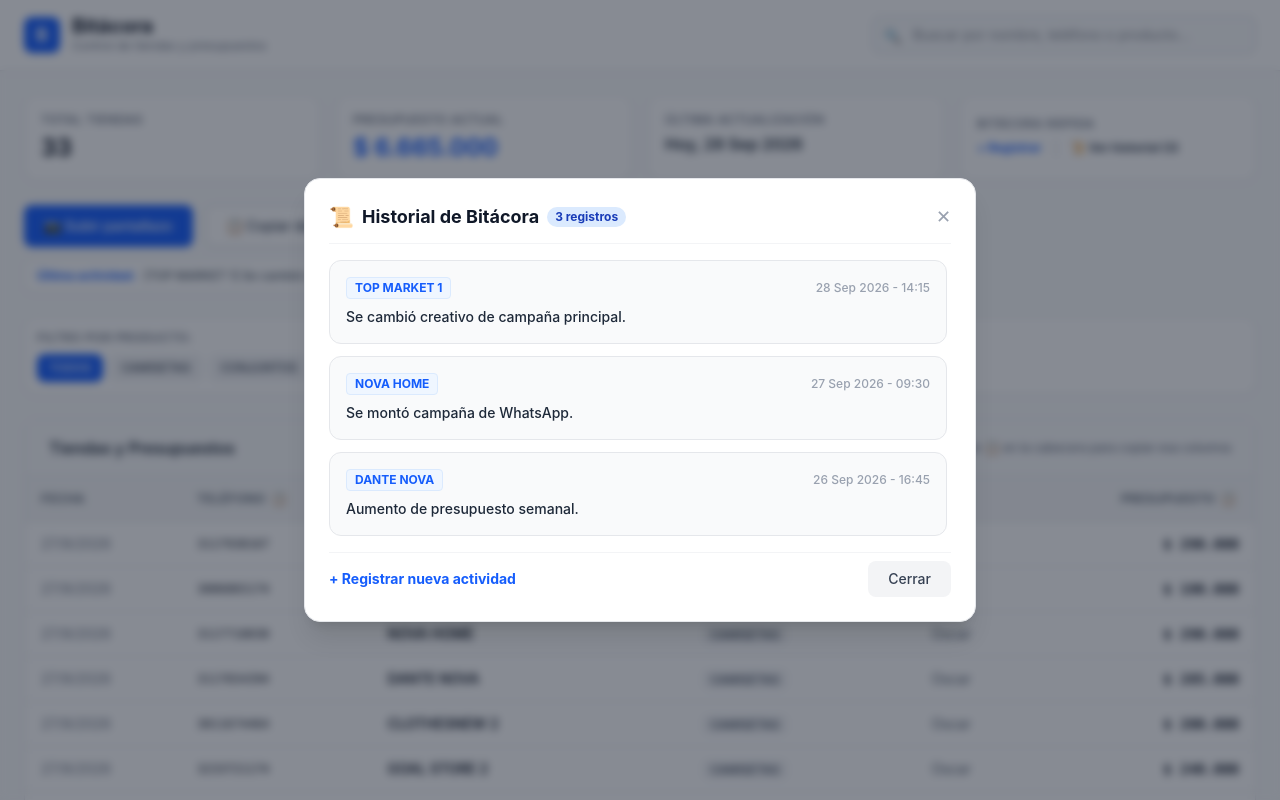
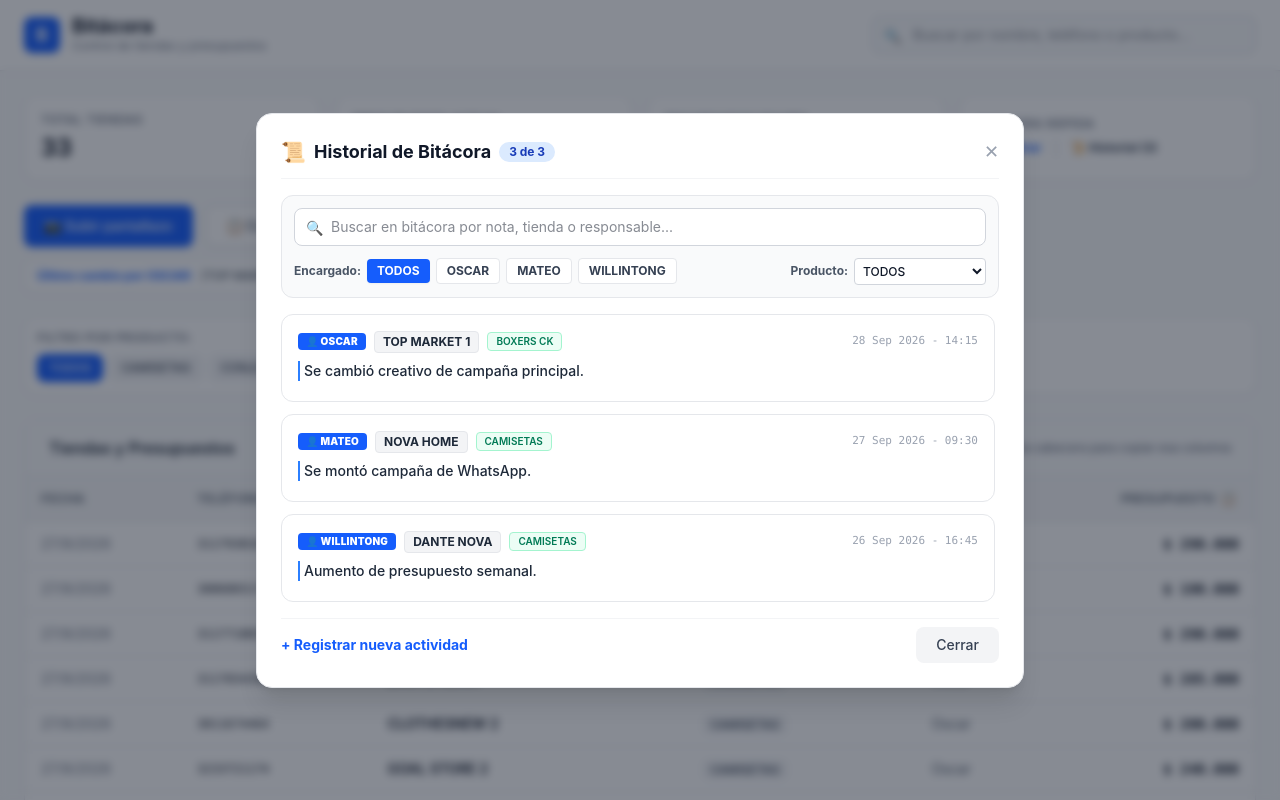
Before and after one commit to kaliman12345678/BITACORA-, a React (Vite) app: page / in a window 1280 px wide. Both pictures are taken after a click on the element 250 px from the left and 276 px from the top of the page. Shown: the top 800 px of the page. Built offline with nearby package versions, Linux system fonts and the light colour scheme.

Commit message:
feat: asignar responsables (OSCAR, MATEO, WILLINTONG), buscador y filtros de producto en la bitacora

```diff
--- a/src/App.tsx
+++ b/src/App.tsx
@@ -11,12 +11,18 @@ interface Tienda {
   presupuesto: number;
 }
 
+type Responsable = 'OSCAR' | 'MATEO' | 'WILLINTONG';
+
 interface ActividadBitacora {
   id: string;
   fecha: string;
   tiendaLinea: string;
+  producto: string;
+  responsable: Responsable;
   descripcion: string;
 }
+
+const RESPONSABLES: Responsable[] = ['OSCAR', 'MATEO', 'WILLINTONG'];
 
 const TIENDAS_INICIALES: Tienda[] = [
   { id: '1', fecha: '27/9/2026', numero: '3117938167', linea: 'DRISTRI PRO 1', producto: 'CAMISETAS', trafi: 'Oscar', presupuesto: 290000 },
@@ -55,9 +61,9 @@ const TIENDAS_INICIALES: Tienda[] = [
 ];
 
 const BITACORA_INICIAL: ActividadBitacora[] = [
-  { id: '1', fecha: '28 Sep 2026 - 14:15', tiendaLinea: 'TOP MARKET 1', descripcion: 'Se cambió creativo de campaña principal.' },
-  { id: '2', fecha: '27 Sep 2026 - 09:30', tiendaLinea: 'NOVA HOME', descripcion: 'Se montó campaña de WhatsApp.' },
-  { id: '3', fecha: '26 Sep 2026 - 16:45', tiendaLinea: 'DANTE NOVA', descripcion: 'Aumento de presupuesto semanal.' }
+  { id: '1', fecha: '28 Sep 2026 - 14:15', tiendaLinea: 'TOP MARKET 1', producto: 'BOXERS CK', responsable: 'OSCAR', descripcion: 'Se cambió creativo de campaña principal.' },
+  { id: '2', fecha: '27 Sep 2026 - 09:30', tiendaLinea: 'NOVA HOME', producto: 'CAMISETAS', responsable: 'MATEO', descripcion: 'Se montó campaña de WhatsApp.' },
+  { id: '3', fecha: '26 Sep 2026 - 16:45', tiendaLinea: 'DANTE NOVA', producto: 'CAMISETAS', responsable: 'WILLINTONG', descripcion: 'Aumento de presupuesto semanal.' }
 ];
 
 function App() {
@@ -86,21 +92,27 @@ function App() {
   const [extractedData, setExtractedData] = useState<Tienda[]>([]);
   const [feedback, setFeedback] = useState<string | null>(null);
 
-  // Estados para Bitácora y su Historial
+  // Estados para Bitácora
   const [showBitacoraModal, setShowBitacoraModal] = useState(false);
   const [showHistorialModal, setShowHistorialModal] = useState(false);
   const [selectedTiendaBitacora, setSelectedTiendaBitacora] = useState('');
+  const [responsableBitacora, setResponsableBitacora] = useState<Responsable>('OSCAR');
   const [actividadTexto, setActividadTexto] = useState('');
+
+  // Filtros internos del Historial de Bitácora
+  const [bitacoraSearch, setBitacoraSearch] = useState('');
+  const [bitacoraProductoFilter, setBitacoraProductoFilter] = useState('TODOS');
+  const [bitacoraResponsableFilter, setBitacoraResponsableFilter] = useState('TODOS');
 
   // Estado para menú de Copiar
   const [showCopyMenu, setShowCopyMenu] = useState(false);
 
   const fileInputRef = useRef<HTMLInputElement>(null);
 
-  // Obtener lista única de productos para los botones de filtro
+  // Lista única de productos
   const productosUnicos = ['TODOS', ...Array.from(new Set(tiendas.map(t => t.producto)))];
 
-  // Filtrado combinado por búsqueda general y por botón de producto
+  // Filtrado de tiendas principales
   const tiendasFiltradas = tiendas.filter(t => {
     const matchesSearch =
       t.linea.toLowerCase().includes(searchTerm.toLowerCase()) ||
@@ -110,6 +122,21 @@ function App() {
     const matchesProducto = selectedProducto === 'TODOS' || t.producto === selectedProducto;
 
     return matchesSearch && matchesProducto;
+  });
+
+  // Filtrado de entradas de bitácora
+  const bitacoraFiltrada = bitacoraList.filter(item => {
+    const searchLower = bitacoraSearch.toLowerCase();
+    const matchesSearch =
+      item.descripcion.toLowerCase().includes(searchLower) ||
+      item.tiendaLinea.toLowerCase().includes(searchLower) ||
+      item.producto.toLowerCase().includes(searchLower) ||
+      item.responsable.toLowerCase().includes(searchLower);
+
+    const matchesProducto = bitacoraProductoFilter === 'TODOS' || item.producto === bitacoraProductoFilter;
+    const matchesResponsable = bitacoraResponsableFilter === 'TODOS' || item.responsable === bitacoraResponsableFilter;
+
+    return matchesSearch && matchesProducto && matchesResponsable;
   });
 
   const presupuestoTotal = tiendasFiltradas.reduce((acc, t) => acc + t.presupuesto, 0);
@@ -180,10 +207,16 @@ function App() {
     const hoy = new Date();
     const fechaFormateada = `${hoy.getDate()} Sep ${hoy.getFullYear()} - ${hoy.getHours().toString().padStart(2, '0')}:${hoy.getMinutes().toString().padStart(2, '0')}`;
 
+    // Obtener producto de la tienda seleccionada
+    const tiendaEncontrada = tiendas.find(t => t.linea === selectedTiendaBitacora);
+    const productoTienda = tiendaEncontrada ? tiendaEncontrada.producto : 'GENERAL';
+
     const nuevaActividad: ActividadBitacora = {
       id: Date.now().toString(),
       fecha: fechaFormateada,
       tiendaLinea: selectedTiendaBitacora || 'General',
+      producto: productoTienda,
+      responsable: responsableBitacora,
       descripcion: actividadTexto
     };
 
@@ -191,7 +224,7 @@ function App() {
     setShowBitacoraModal(false);
     setActividadTexto('');
     setSelectedTiendaBitacora('');
-    setFeedback("✓ Actividad registrada en la bitácora.");
+    setFeedback(`✓ Actividad asignada a ${responsableBitacora} guardada correctamente.`);
     setTimeout(() => setFeedback(null), 4000);
   };
 
@@ -255,8 +288,14 @@ function App() {
                 <p className="text-2xl font-bold text-blue-600 mt-1">{formatMoneda(presupuestoTotal)}</p>
               </div>
               <div className="bg-white p-4 rounded-xl border border-gray-200 shadow-xs">
-                <p className="text-xs text-gray-500 font-semibold uppercase tracking-wider">Última Actualización</p>
-                <p className="text-base font-semibold text-gray-800 mt-1">Hoy, 28 Sep 2026</p>
+                <p className="text-xs text-gray-500 font-semibold uppercase tracking-wider">Encargados Equipo</p>
+                <div className="flex gap-1 mt-2">
+                  {RESPONSABLES.map(r => (
+                    <span key={r} className="text-[10px] font-bold bg-blue-50 text-blue-700 px-2 py-0.5 rounded border border-blue-200">
+                      {r}
+                    </span>
+                  ))}
+                </div>
               </div>
               <div className="bg-white p-4 rounded-xl border border-gray-200 shadow-xs flex flex-col justify-center">
                 <p className="text-xs text-gray-500 font-semibold uppercase tracking-wider">Bitácora Rápida</p>
@@ -272,7 +311,7 @@ function App() {
                     onClick={() => setShowHistorialModal(true)}
                     className="text-xs text-gray-700 font-bold hover:underline flex items-center gap-1"
                   >
-                    📜 Ver historial ({bitacoraList.length})
+                    📜 Historial ({bitacoraList.length})
                   </button>
                 </div>
               </div>
@@ -361,7 +400,7 @@ function App() {
                   onClick={() => setShowHistorialModal(true)}
                   className="cursor-pointer text-xs text-gray-600 bg-white border border-gray-200 px-3 py-2 rounded-lg shadow-xs flex items-center gap-2 hover:border-blue-300 transition-all"
                 >
-                  <span className="font-bold text-blue-600">Última actividad:</span>
+                  <span className="font-bold text-blue-600">Último cambio por {bitacoraList[0].responsable}:</span>
                   <span className="truncate max-w-xs font-medium">[{bitacoraList[0].tiendaLinea}] {bitacoraList[0].descripcion}</span>
                 </div>
               )}
@@ -556,7 +595,7 @@ function App() {
 
       </main>
 
-      {/* MODAL REGISTRAR ACTIVIDAD */}
+      {/* MODAL REGISTRAR ACTIVIDAD CON ASIGNACIÓN DE RESPONSABLE */}
       {showBitacoraModal && (
         <div className="fixed inset-0 bg-gray-900/50 backdrop-blur-xs flex items-center justify-center p-4 z-50">
           <div className="bg-white rounded-2xl border border-gray-200 shadow-xl max-w-md w-full p-6 space-y-4">
@@ -571,6 +610,29 @@ function App() {
             </div>
 
             <form onSubmit={handleGuardarActividad} className="space-y-4">
+              {/* ASIGNAR RESPONSABLE */}
+              <div>
+                <label className="block text-xs font-bold text-gray-700 uppercase mb-1">
+                  👤 Encargado / Responsable
+                </label>
+                <div className="grid grid-cols-3 gap-2">
+                  {RESPONSABLES.map((resp) => (
+                    <button
+                      key={resp}
+                      type="button"
+                      onClick={() => setResponsableBitacora(resp)}
+                      className={`py-2 rounded-lg text-xs font-bold transition-all border ${
+                        responsableBitacora === resp
+                          ? 'bg-blue-600 text-white border-blue-600 shadow-xs'
+                          : 'bg-gray-50 text-gray-700 border-gray-200 hover:bg-gray-100'
+                      }`}
+                    >
+                      {resp}
+                    </button>
+                  ))}
+                </div>
+              </div>
+
               <div>
                 <label className="block text-xs font-semibold text-gray-600 uppercase mb-1">
                   Tienda / Línea (Opcional)
@@ -583,7 +645,7 @@ function App() {
                   <option value="">-- Seleccionar tienda --</option>
                   {tiendas.map((t) => (
                     <option key={t.id} value={t.linea}>
-                      {t.linea} ({t.numero})
+                      {t.linea} ({t.numero}) - {t.producto}
                     </option>
                   ))}
                 </select>
@@ -623,16 +685,16 @@ function App() {
         </div>
       )}
 
-      {/* MODAL HISTORIAL DE BITÁCORA */}
+      {/* MODAL HISTORIAL DE BITÁCORA CON BUSCADOR Y FILTROS */}
       {showHistorialModal && (
         <div className="fixed inset-0 bg-gray-900/50 backdrop-blur-xs flex items-center justify-center p-4 z-50">
-          <div className="bg-white rounded-2xl border border-gray-200 shadow-xl max-w-2xl w-full p-6 space-y-4">
+          <div className="bg-white rounded-2xl border border-gray-200 shadow-xl max-w-3xl w-full p-6 space-y-4">
             <div className="flex justify-between items-center border-b border-gray-100 pb-3">
               <div className="flex items-center gap-2">
                 <span className="text-xl">📜</span>
                 <h3 className="text-lg font-bold text-gray-900">Historial de Bitácora</h3>
-                <span className="bg-blue-100 text-blue-800 text-xs px-2 py-0.5 rounded-full font-bold">
-                  {bitacoraList.length} registros
+                <span className="bg-blue-100 text-blue-800 text-xs px-2.5 py-0.5 rounded-full font-bold">
+                  {bitacoraFiltrada.length} de {bitacoraList.length}
                 </span>
               </div>
               <button
@@ -643,25 +705,93 @@ function App() {
               </button>
             </div>
 
-            {/* Lista de Registros */}
-            <div className="max-h-96 overflow-y-auto space-y-3 pr-1">
-              {bitacoraList.length > 0 ? (
-                bitacoraList.map((act) => (
-                  <div key={act.id} className="p-4 rounded-xl border border-gray-200 bg-gray-50 hover:bg-white hover:shadow-xs transition-all space-y-1">
-                    <div className="flex justify-between items-center text-xs">
-                      <span className="font-bold text-blue-600 bg-blue-50 border border-blue-100 px-2 py-0.5 rounded">
-                        {act.tiendaLinea}
-                      </span>
-                      <span className="text-gray-400 font-medium">{act.fecha}</span>
+            {/* CONTROLES DE BUSCADOR Y FILTROS DE BITÁCORA */}
+            <div className="space-y-3 bg-gray-50 p-3 rounded-xl border border-gray-200">
+              <div className="relative">
+                <input
+                  type="text"
+                  value={bitacoraSearch}
+                  onChange={(e) => setBitacoraSearch(e.target.value)}
+                  placeholder="Buscar en bitácora por nota, tienda o responsable..."
+                  className="w-full pl-9 pr-4 py-2 text-sm border border-gray-300 rounded-lg focus:ring-2 focus:ring-blue-500 focus:outline-none bg-white"
+                />
+                <span className="absolute left-3 top-2.5 text-gray-400 text-sm">🔍</span>
+                {bitacoraSearch && (
+                  <button onClick={() => setBitacoraSearch('')} className="absolute right-3 top-2.5 text-xs text-gray-400 hover:text-gray-600">✕</button>
+                )}
+              </div>
+
+              {/* Filtros por Responsable y por Producto */}
+              <div className="flex flex-col md:flex-row md:items-center justify-between gap-3 text-xs">
+                {/* Filtro Responsable */}
+                <div className="flex items-center gap-1.5 flex-wrap">
+                  <span className="font-bold text-gray-600">Encargado:</span>
+                  {['TODOS', ...RESPONSABLES].map(r => (
+                    <button
+                      key={r}
+                      onClick={() => setBitacoraResponsableFilter(r)}
+                      className={`px-2.5 py-1 rounded font-bold transition-all ${
+                        bitacoraResponsableFilter === r
+                          ? 'bg-blue-600 text-white shadow-xs'
+                          : 'bg-white text-gray-700 border border-gray-200 hover:bg-gray-100'
+                      }`}
+                    >
+                      {r}
+                    </button>
+                  ))}
+                </div>
+
+                {/* Filtro Producto */}
+                <div className="flex items-center gap-1.5">
+                  <span className="font-bold text-gray-600">Producto:</span>
+                  <select
+                    value={bitacoraProductoFilter}
+                    onChange={(e) => setBitacoraProductoFilter(e.target.value)}
+                    className="border border-gray-300 rounded p-1 text-xs font-medium bg-white focus:outline-none"
+                  >
+                    {productosUnicos.map(p => (
+                      <option key={p} value={p}>{p}</option>
+                    ))}
+                  </select>
+                </div>
+              </div>
+            </div>
+
+            {/* Lista de Registros Filtrados */}
+            <div className="max-h-80 overflow-y-auto space-y-3 pr-1">
+              {bitacoraFiltrada.length > 0 ? (
+                bitacoraFiltrada.map((act) => (
+                  <div key={act.id} className="p-4 rounded-xl border border-gray-200 bg-white hover:border-blue-300 hover:shadow-xs transition-all space-y-2">
+                    <div className="flex flex-wrap justify-between items-center text-xs gap-2">
+                      <div className="flex items-center gap-2">
+                        {/* Tag de Encargado */}
+                        <span className="font-black bg-blue-600 text-white px-2 py-0.5 rounded text-[10px] tracking-wide">
+                          👤 {act.responsable}
+                        </span>
+
+                        <span className="font-bold text-gray-800 bg-gray-100 px-2 py-0.5 rounded border border-gray-200">
+                          {act.tiendaLinea}
+                        </span>
+
+                        {/* Tag de Producto */}
+                        {act.producto && (
+                          <span className="text-[10px] font-semibold bg-emerald-50 text-emerald-700 border border-emerald-200 px-2 py-0.5 rounded">
+                            {act.producto}
+                          </span>
+                        )}
+                      </div>
+
+                      <span className="text-gray-400 font-mono text-[11px]">{act.fecha}</span>
                     </div>
-                    <p className="text-sm text-gray-800 font-medium pt-1">
+
+                    <p className="text-sm text-gray-800 font-medium pl-1 border-l-2 border-blue-500 my-1">
                       {act.descripcion}
                     </p>
                   </div>
                 ))
               ) : (
                 <div className="p-8 text-center text-gray-500">
-                  Aún no hay actividades registradas en la bitácora.
+                  No se encontraron actividades con los filtros seleccionados.
                 </div>
               )}
             </div>
```
